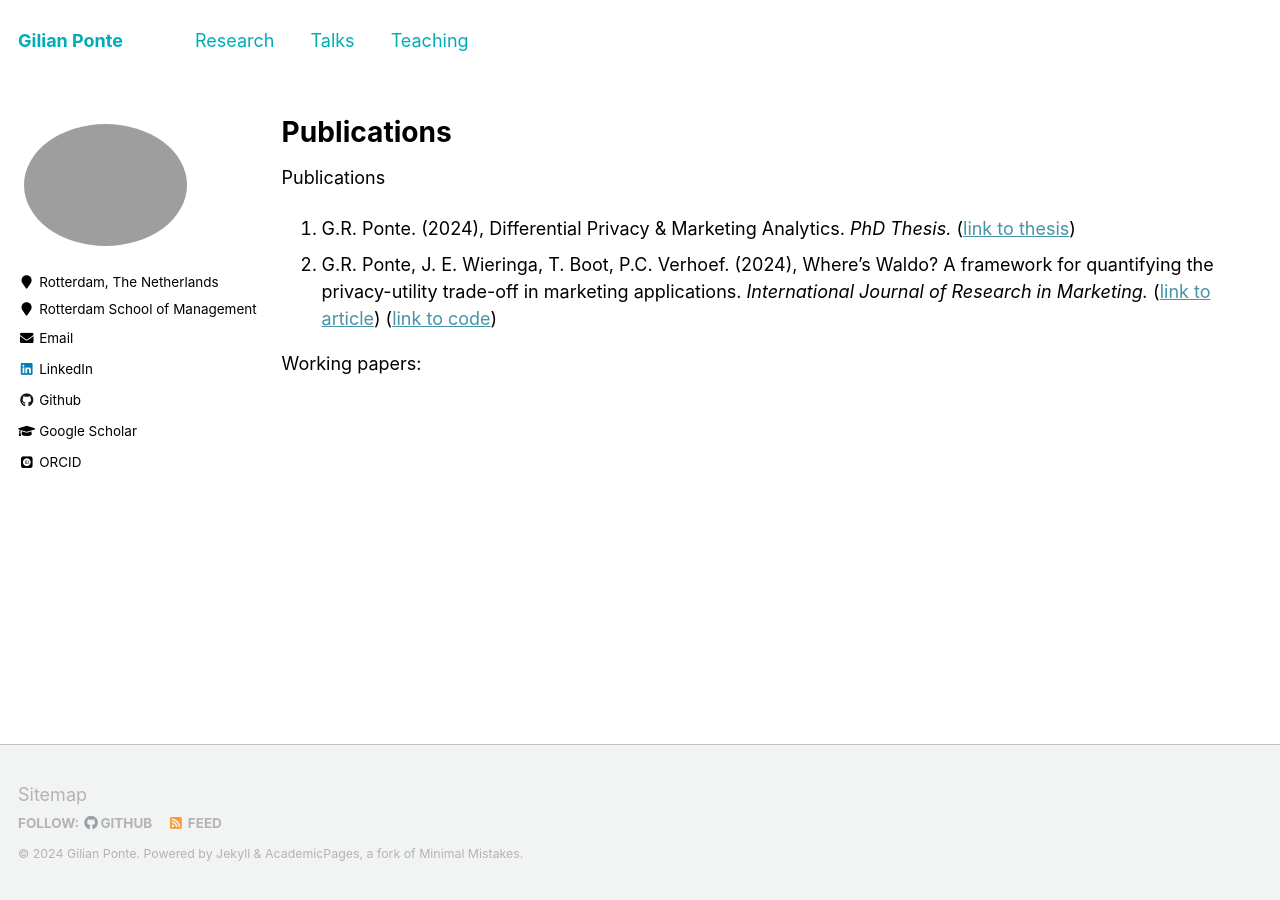
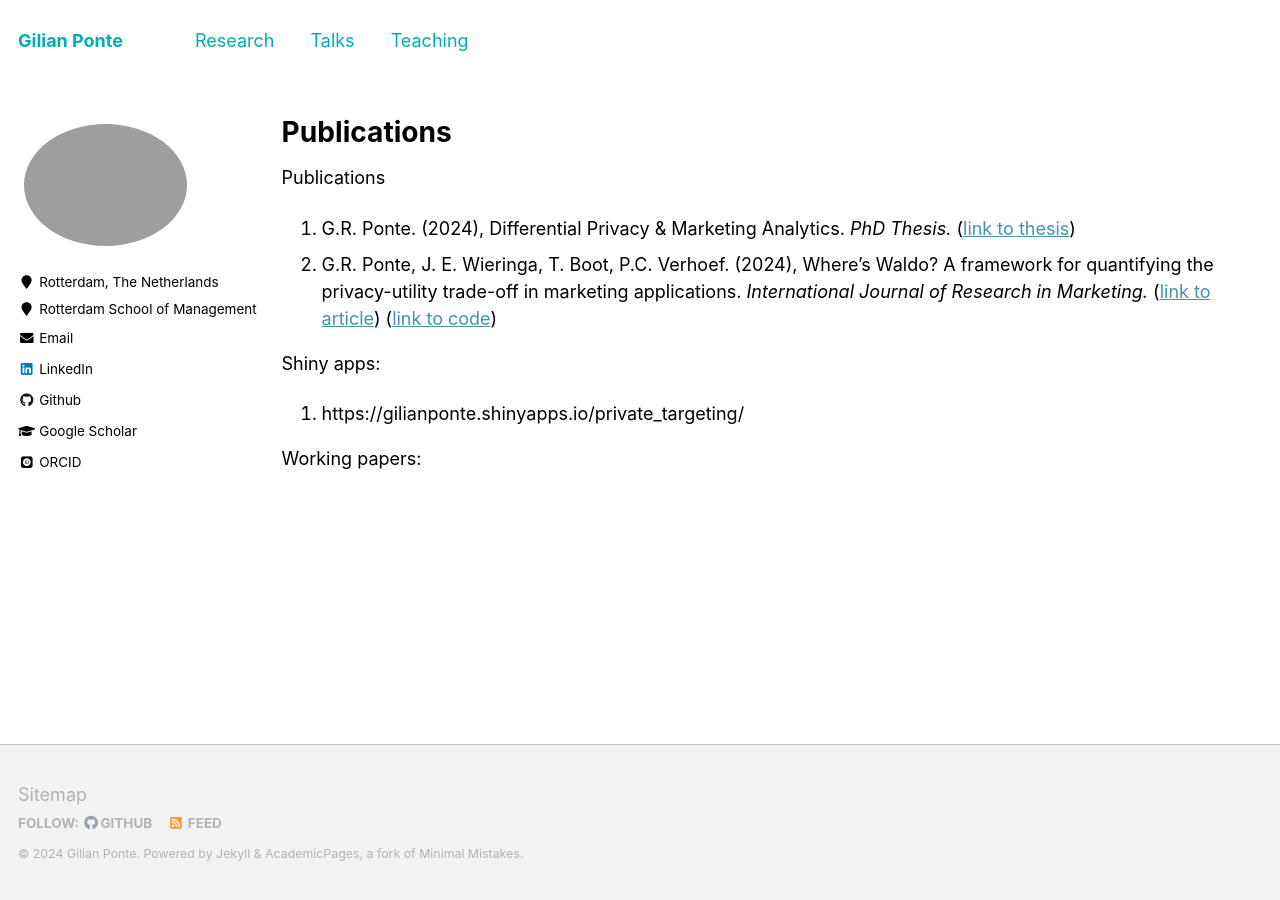
Before and after one commit to GilianPonte/gilianponte.github.io, a Jekyll site: the page built from _pages/publications.md, in a window 1280 px wide. Built offline with Jekyll 4.4.1, drawn with Linux system fonts in a browser that asks for light colours; some web fonts are replaced.

Commit message:
Update publications.md

```diff
--- a/_pages/publications.md
+++ b/_pages/publications.md
@@ -10,6 +10,8 @@ Publications
 0. G.R. Ponte. (2024), Differential Privacy & Marketing Analytics. _PhD Thesis._ ([link to thesis](https://research.rug.nl/en/publications/differential-privacy-amp-marketing-analytics))
 1. G.R. Ponte, J. E. Wieringa, T. Boot, P.C. Verhoef. (2024), Where’s Waldo? A framework for quantifying the privacy-utility trade-off in marketing applications. _International Journal of Research in Marketing._ ([link to article](https://www.sciencedirect.com/science/article/pii/S0167811624000417?via%3Dihub)) ([link to code](https://github.com/GilianPonte/likelihood_based_privacy_attack))
 
+Shiny apps:
+0. https://gilianponte.shinyapps.io/private_targeting/
 
 Working papers:
 
```
